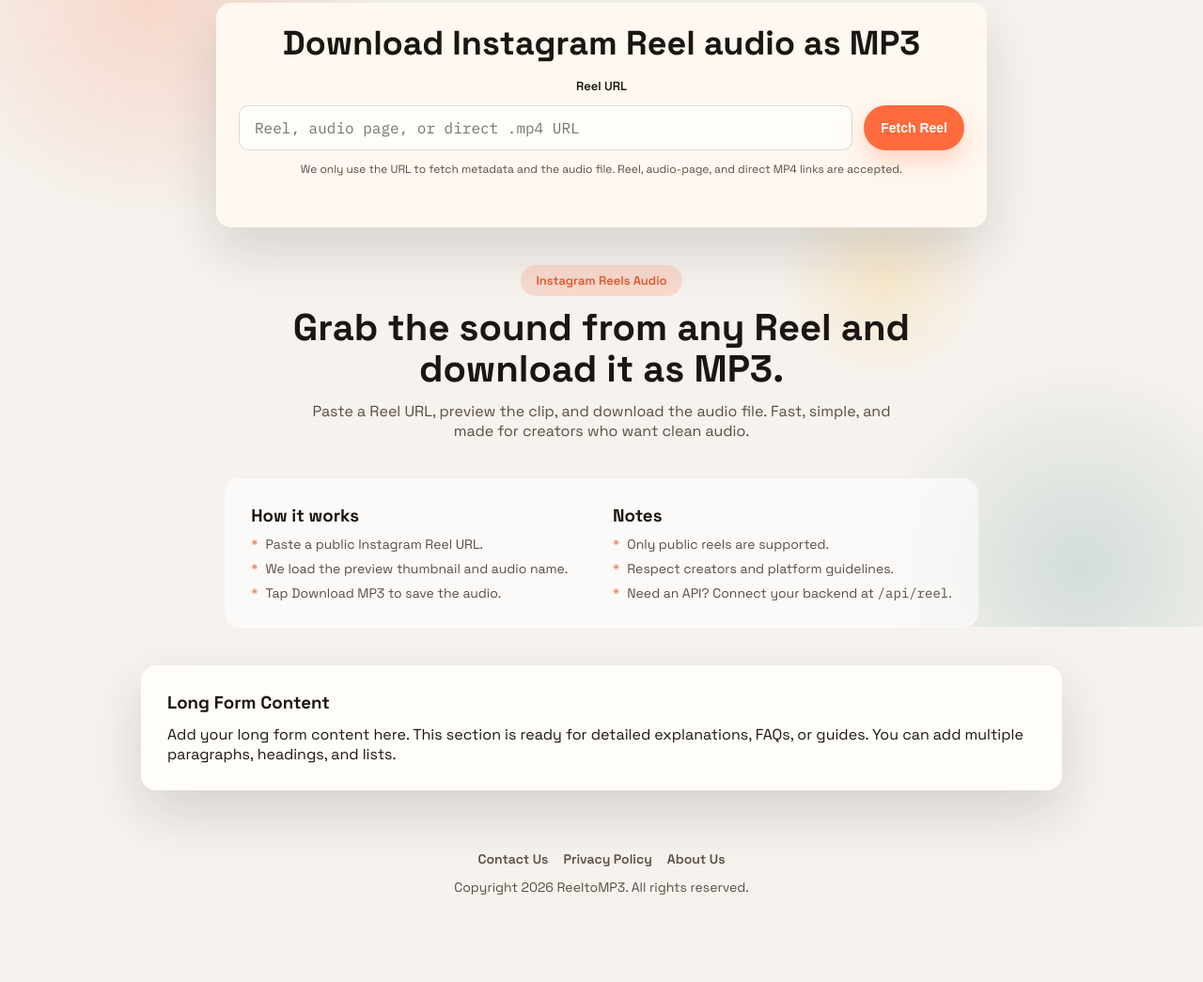
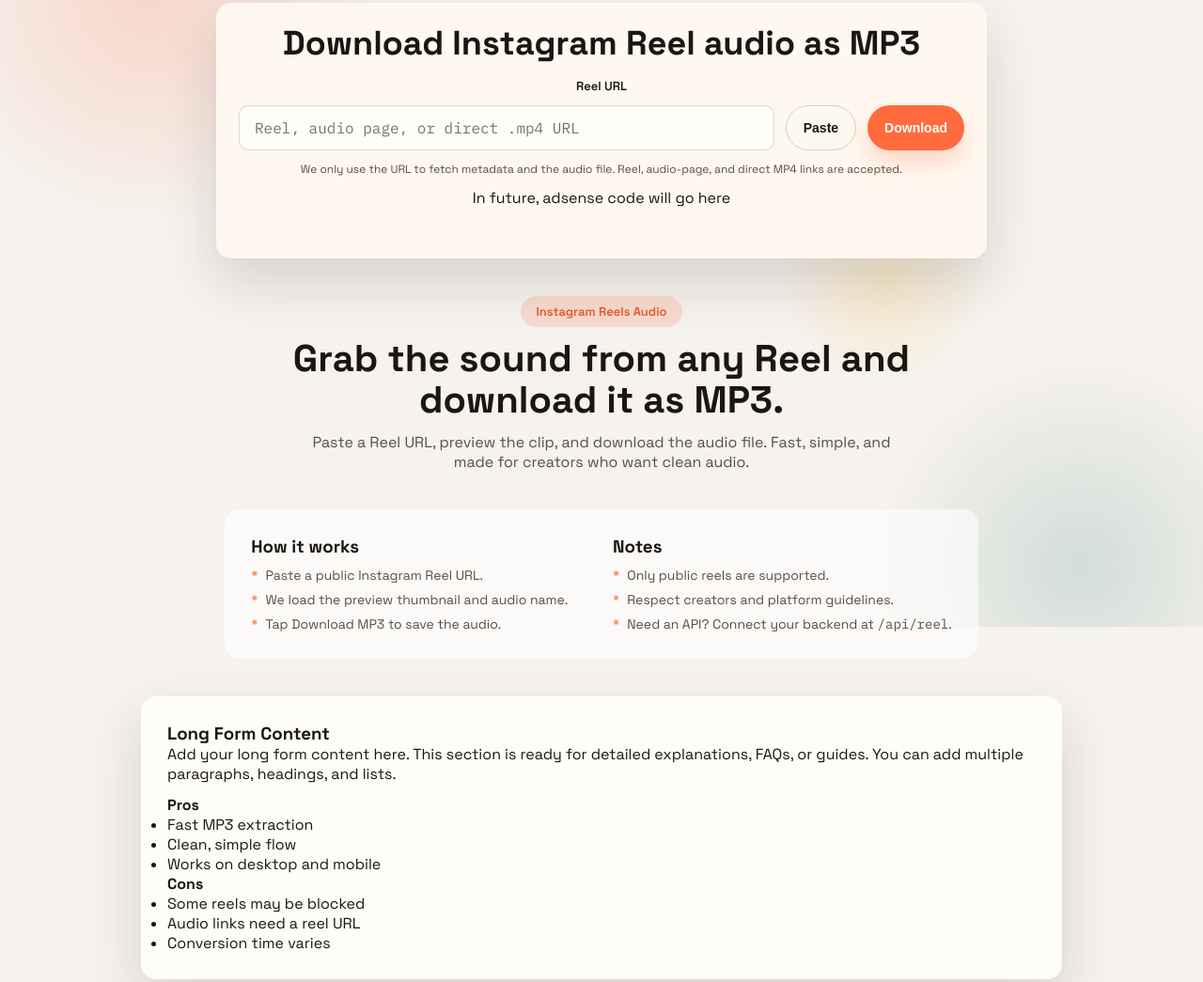
Before and after one commit to pankajvermatechtouch-a11y/reeltomp3, a plain HTML site: page public/index.html in a window 1280 px wide. Shown: the part 133-1178 px from the top of the page at 94% size. Drawn offline with Linux system fonts and the light colour scheme.

Commit message:
Update index.html

```diff
--- a/public/index.html
+++ b/public/index.html
@@ -3,7 +3,7 @@
   <head>
     <meta charset="UTF-8" />
     <meta name="viewport" content="width=device-width, initial-scale=1.0" />
-    <title>Instagram Reels Audio Download - Reel to MP3</title>
+    <title>ReeltoMP3 - Instagram Reel Audio Downloader</title>
     <link rel="stylesheet" href="./styles.css?v=4" />
     <link rel="preconnect" href="https://fonts.googleapis.com" />
     <link rel="preconnect" href="https://fonts.gstatic.com" crossorigin />
@@ -43,10 +43,14 @@
               placeholder="Reel, audio page, or direct .mp4 URL"
               required
             />
-            <button type="submit" class="primary">Fetch Reel</button>
+            <button type="button" class="ghost" id="pasteBtn">Paste</button>
+            <button type="submit" class="primary">Download</button>
           </div>
           <div class="helper">
             We only use the URL to fetch metadata and the audio file. Reel, audio-page, and direct MP4 links are accepted.
+          </div>
+          <div class="adsense-placeholder">
+            <p>In future, adsense code will go here</p>
           </div>
           <div class="status" id="status"></div>
           <div class="notice" id="audioNotice" hidden>
@@ -116,11 +120,31 @@
       </section>
 
       <section class="longform">
+        <div class="longform-header">
           <h3>Long Form Content</h3>
           <p>
             Add your long form content here. This section is ready for detailed explanations,
             FAQs, or guides. You can add multiple paragraphs, headings, and lists.
           </p>
+        </div>
+        <div class="longform-grid">
+          <div>
+            <h4>Pros</h4>
+            <ul>
+              <li>Fast MP3 extraction</li>
+              <li>Clean, simple flow</li>
+              <li>Works on desktop and mobile</li>
+            </ul>
+          </div>
+          <div>
+            <h4>Cons</h4>
+            <ul>
+              <li>Some reels may be blocked</li>
+              <li>Audio links need a reel URL</li>
+              <li>Conversion time varies</li>
+            </ul>
+          </div>
+        </div>
       </section>
 
       <footer class="footer">
```
Lines whose indentation alone changed are shown as unchanged.
